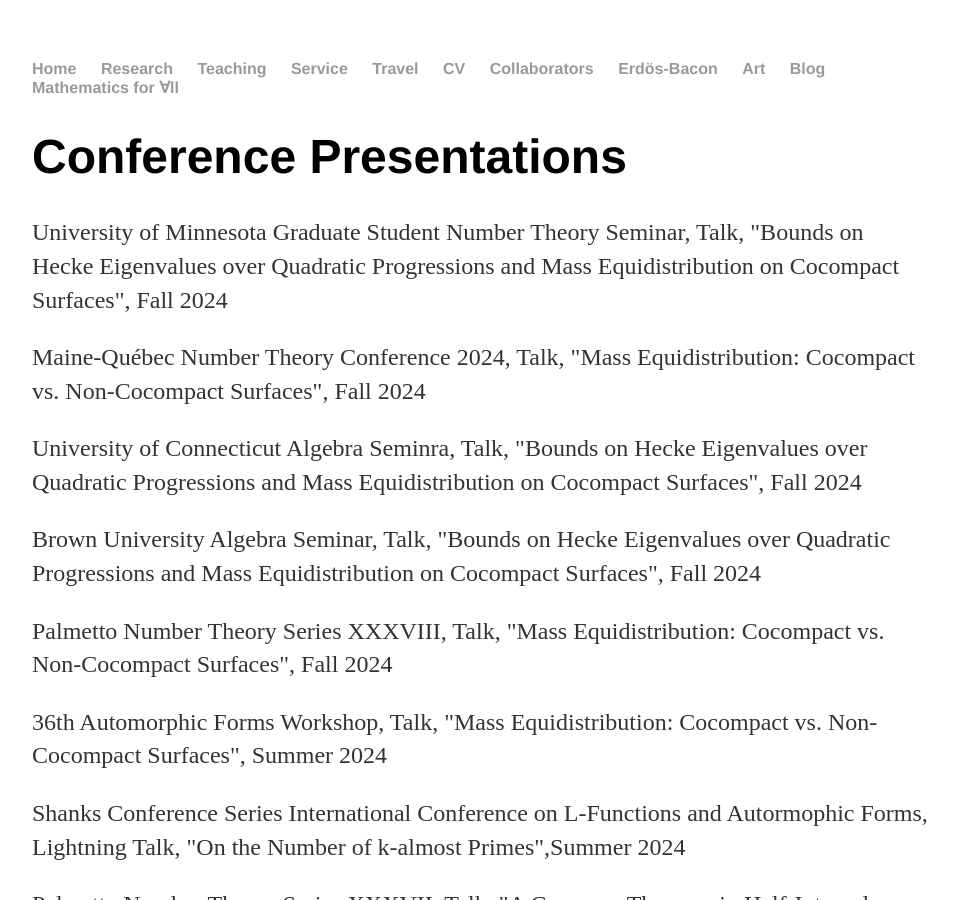
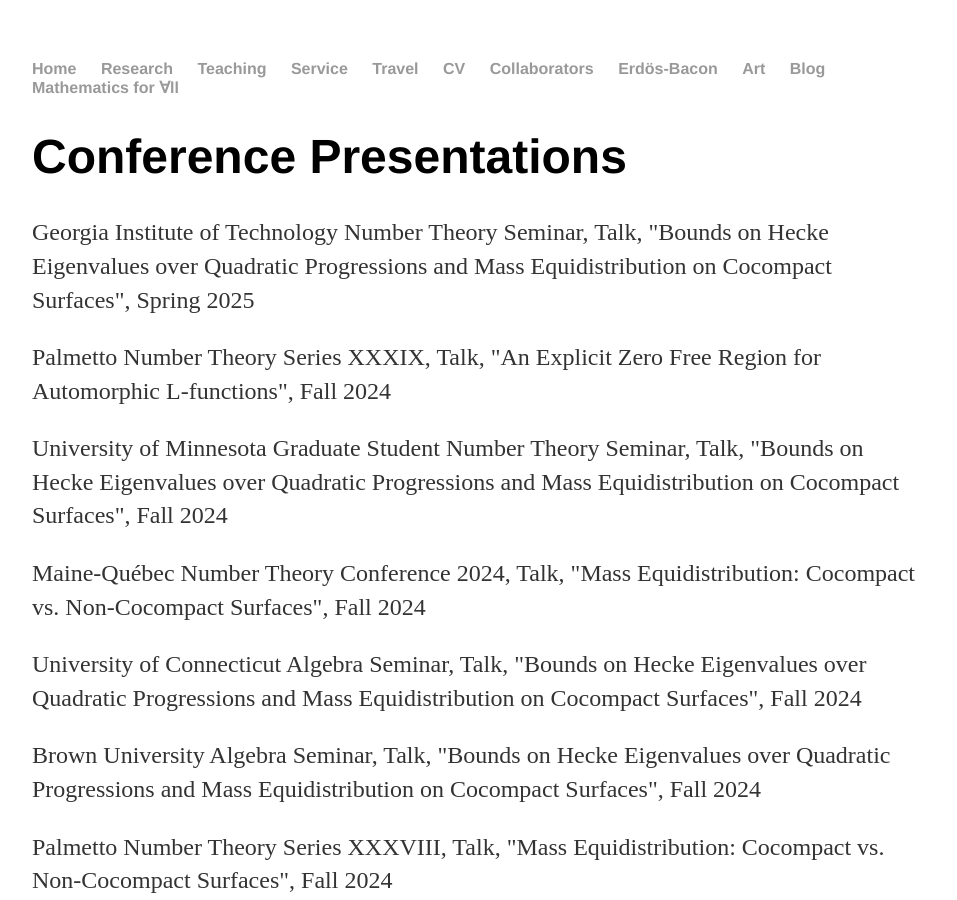
Before and after one commit to stevenecreech/stevenecreech.github.io, a Jekyll site: the page built from travel/index.html, in a window 1280 px wide and 900 px high. Shown: the whole window, without its empty margins (160-1117 px from the left). Built offline with Jekyll 4.4.1, drawn with Linux system fonts in a browser that asks for light colours; Markdown is read by kramdown in place of the engine named in the settings; some of the changed text lies outside the part shown.

Commit message:
Update index.html

```diff
--- a/travel/index.html
+++ b/travel/index.html
@@ -5,9 +5,11 @@ title: Steven Creech Conferences, Talks, and Travel
 <div class="blurb">
 
 	<h1>Conference Presentations</h1>
+	<p>Georgia Institute of Technology Number Theory Seminar, Talk, "Bounds on Hecke Eigenvalues over Quadratic Progressions and Mass Equidistribution on Cocompact Surfaces", Spring 2025</p>
+	<p>Palmetto Number Theory Series XXXIX, Talk, "An Explicit Zero Free Region for Automorphic L-functions", Fall 2024</p>
 	<p>University of Minnesota Graduate Student Number Theory Seminar, Talk, "Bounds on Hecke Eigenvalues over Quadratic Progressions and Mass Equidistribution on Cocompact Surfaces", Fall 2024</p>
 	<p>Maine-Québec Number Theory Conference 2024, Talk, "Mass Equidistribution: Cocompact vs. Non-Cocompact Surfaces", Fall 2024</p>
-	<p>University of Connecticut Algebra Seminra, Talk, "Bounds on Hecke Eigenvalues over Quadratic Progressions and Mass Equidistribution on Cocompact Surfaces", Fall 2024</p>
+	<p>University of Connecticut Algebra Seminar, Talk, "Bounds on Hecke Eigenvalues over Quadratic Progressions and Mass Equidistribution on Cocompact Surfaces", Fall 2024</p>
 	<p>Brown University Algebra Seminar, Talk, "Bounds on Hecke Eigenvalues over Quadratic Progressions and Mass Equidistribution on Cocompact Surfaces", Fall 2024</p>
 	<p>Palmetto Number Theory Series XXXVIII, Talk, "Mass Equidistribution: Cocompact vs. Non-Cocompact Surfaces", Fall 2024</p>
 	<p>36th Automorphic Forms Workshop, Talk, "Mass Equidistribution: Cocompact vs. Non-Cocompact Surfaces", Summer 2024</p>
@@ -29,6 +31,7 @@ title: Steven Creech Conferences, Talks, and Travel
 	<p>Visions of Arithmetic and Beyond: Celebrating Peter Sarnak's Work and Impact, Summer 2024</p>
 
 	<h1>Workshops</h1>
+	<p>Arizona Winter School on Representations of p-adic Groups, Winter 2025</p>
 	<p>Rethinking Number Theory 5, Summer 2024</p>
 	<p>Arizona Winter School on Abelian Varieties, Winter 2024</p>
 	<p>Inclusive Paths in Explicit Number Theory, Summer School, Summer 2023</p>
```
